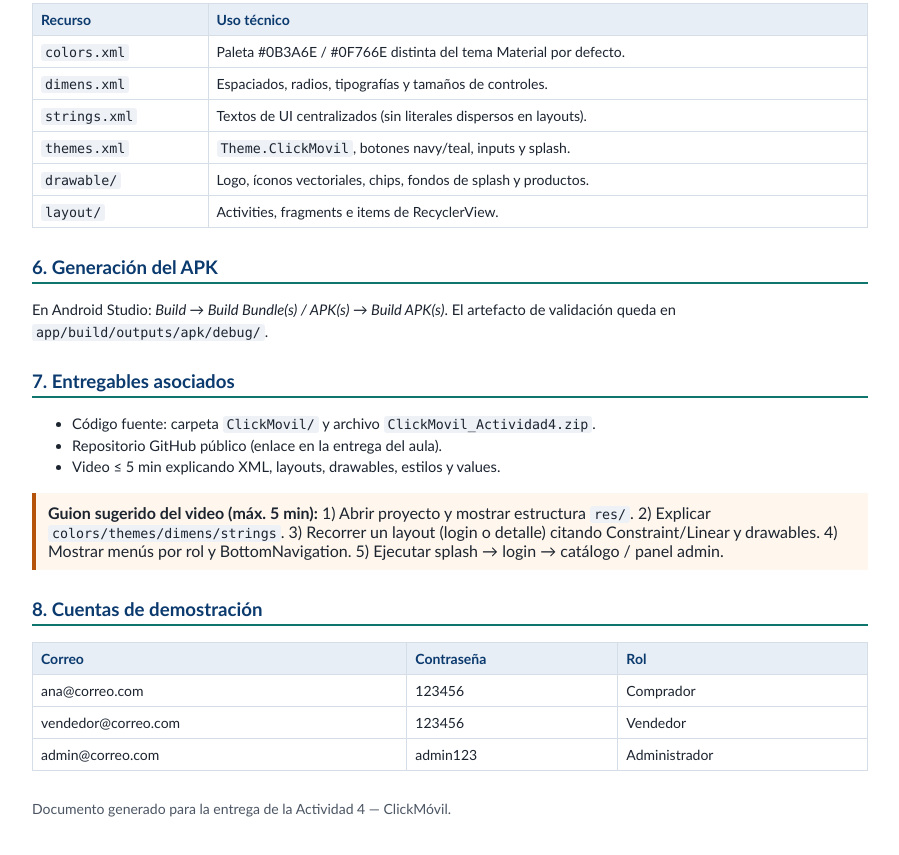
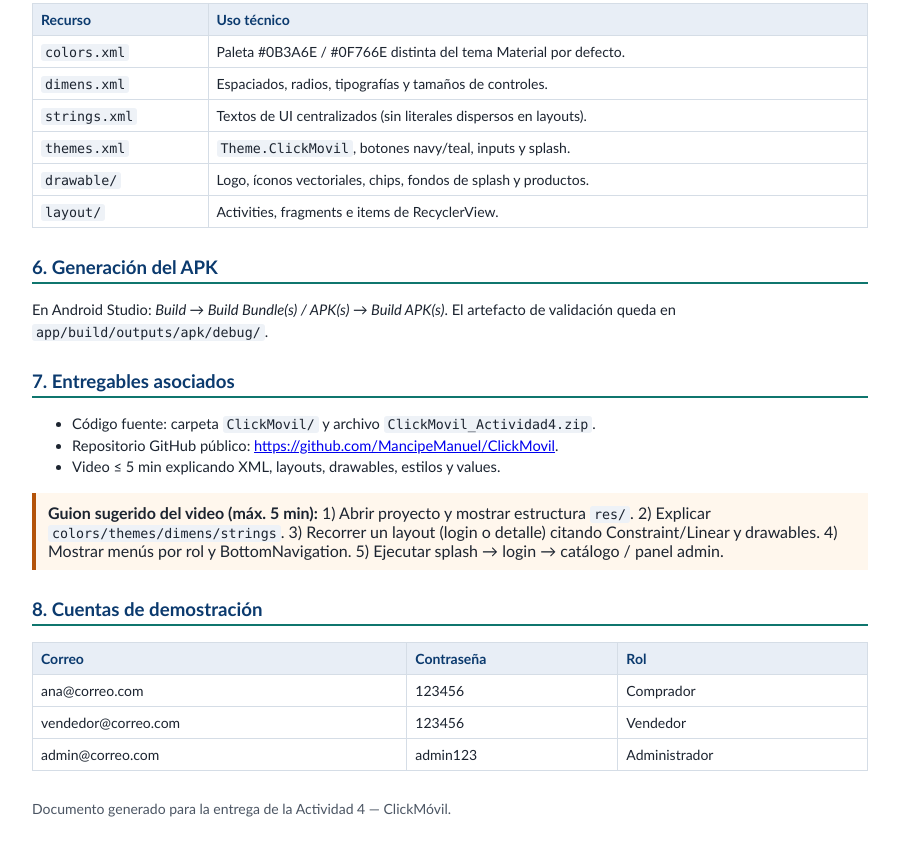
Before and after one commit to MancipeManuel/ClickMovil, a plain HTML site: page ClickMovil_Actividad4_Documento_Tecnico.html in a window 1280 px wide. Shown: the part 1216-2071 px from the top of the page, without its empty margins (190-1089 px from the left). Drawn offline with Linux system fonts and the light colour scheme.

Commit message:
docs(clickmovil): agregar URL publica del repositorio GitHub

```diff
--- a/ClickMovil_Actividad4_Documento_Tecnico.html
+++ b/ClickMovil_Actividad4_Documento_Tecnico.html
@@ -122,7 +122,7 @@
   <h2>7. Entregables asociados</h2>
   <ul>
     <li>Código fuente: carpeta <span class="path">ClickMovil/</span> y archivo <span class="path">ClickMovil_Actividad4.zip</span>.</li>
-    <li>Repositorio GitHub público (enlace en la entrega del aula).</li>
+    <li>Repositorio GitHub público: <a href="https://github.com/MancipeManuel/ClickMovil">https://github.com/MancipeManuel/ClickMovil</a>.</li>
     <li>Video ≤ 5 min explicando XML, layouts, drawables, estilos y values.</li>
   </ul>
 
```
Also changed, not shown: ClickMovil/README.md, 2 other files.
